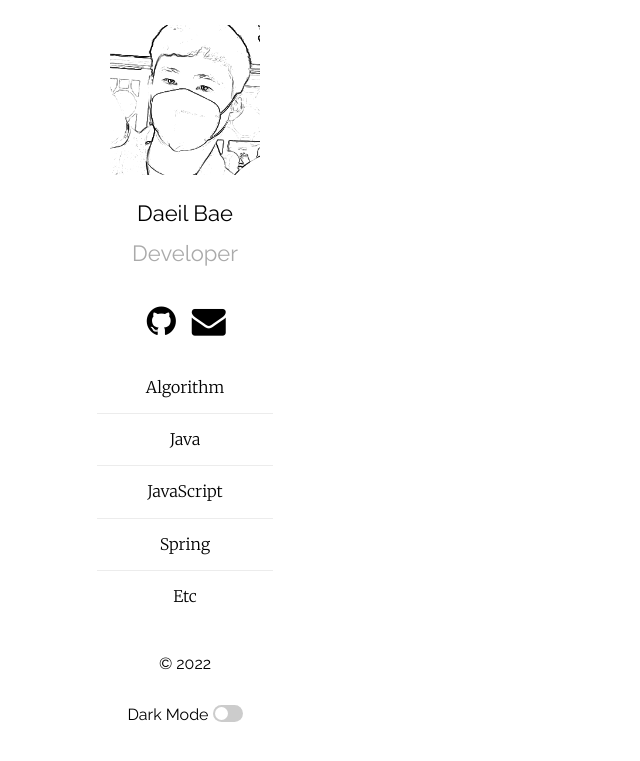
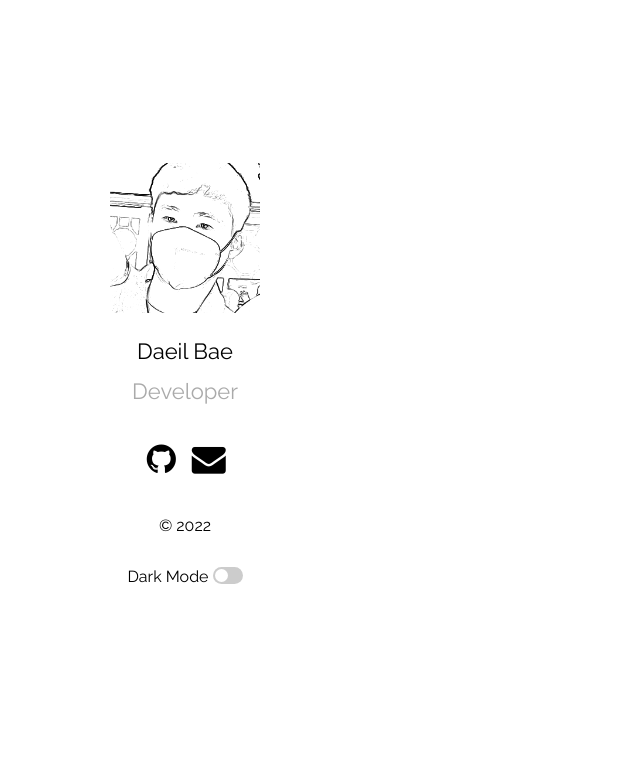
Before and after one commit to ely1293/baedi.github.io, a Jekyll site: the page built from index.md, in a window 1280 px wide. Shown: the top 761 px of the page, without its empty margins (0-640 px from the left). Built offline with Jekyll 4.4.1, drawn with Linux system fonts in a browser that asks for light colours; part of the change alters nothing that is shown.

Commit message:
Navigation Test(2)

```diff
--- a/_config.yml
+++ b/_config.yml
@@ -21,17 +21,17 @@ plainwhite:
   dark_mode: true # set to true to add dark mode toggle
   portfolio_image: "assets/portfolio_.png" # the path from the base directory of the site to the image to display (no / at the start)
   html_lang: "kr" # set the lang attribute of the <html> tag for the pages. See here for a list of codes: https://www.w3schools.com/tags/ref_country_codes.asp
-  navigation:
-    - title: Algorithm
-      url: "/algorithm"
-    - title: Java
-      url: "/java"
-    - title: JavaScript
-      url: "/js"
-    - title: Spring
-      url: "/spring"
-    - title: Etc
-      url: "/etc"
+#  navigation:
+#    - title: Algorithm
+#      url: "/algorithm"
+#    - title: Java
+#      url: "/java"
+#    - title: JavaScript
+#      url: "/js"
+#    - title: Spring
+#      url: "/spring"
+#    - title: Etc
+#      url: "/etc"
   condensed_mobile:
     #- home
     - page
```
